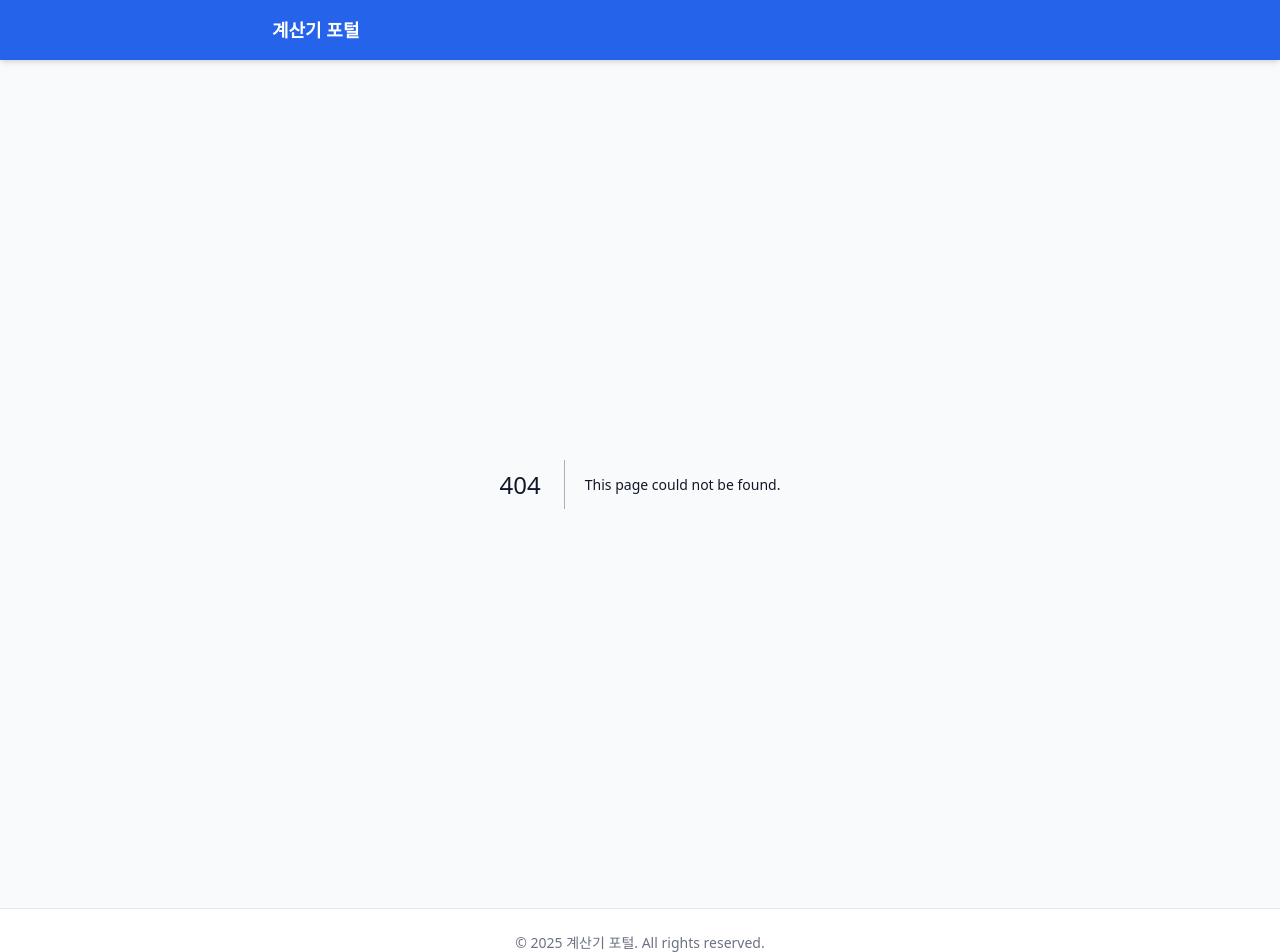
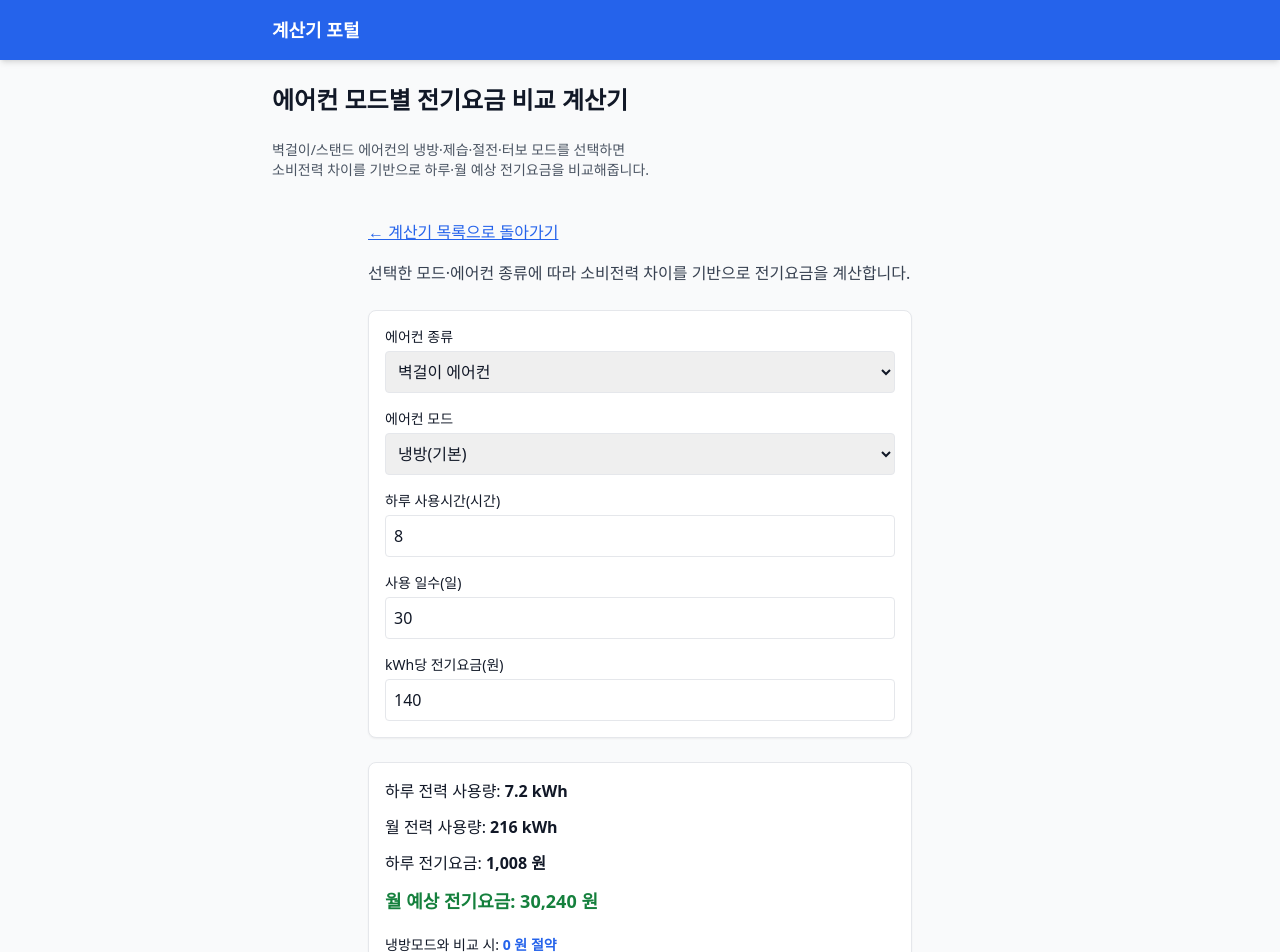
Before and after one commit to geniuspark00-source/calc-site, a Next.js app: page /calculators/aircon-mode in a window 1280 px wide. Before the commit this address had no page. Shown: the top 952 px of the page. Built offline with nearby package versions, Linux system fonts and the light colour scheme.

Commit message:
auto push

```diff
--- /dev/null
+++ b/app/calculators/aircon-mode/AirconModeCalculatorUI.tsx
@@ -0,0 +1,162 @@
+"use client";
+
+import { useState } from "react";
+
+type AirconType = "wall" | "stand";
+type ModeType = "cool" | "dry" | "eco" | "turbo";
+
+const AIRCON_POWER = {
+  wall: {
+    cool: 900,
+    dry: 550,
+    eco: 450,
+    turbo: 1200,
+  },
+  stand: {
+    cool: 1800,
+    dry: 1100,
+    eco: 800,
+    turbo: 2500,
+  },
+};
+
+export default function AirconModeCalculatorUI() {
+  const [type, setType] = useState<AirconType>("wall");
+  const [mode, setMode] = useState<ModeType>("cool");
+  const [hoursPerDay, setHoursPerDay] = useState(8);
+  const [days, setDays] = useState(30);
+  const [kwhPrice, setKwhPrice] = useState(140);
+
+  const power = AIRCON_POWER[type][mode];
+  const baseCoolPower = AIRCON_POWER[type]["cool"];
+
+  const dailyKwh = (power * hoursPerDay) / 1000;
+  const monthlyKwh = dailyKwh * days;
+
+  const dailyCost = dailyKwh * kwhPrice;
+  const monthlyCost = monthlyKwh * kwhPrice;
+
+  const coolMonthly = ((baseCoolPower * hoursPerDay) / 1000) * days * kwhPrice;
+  const diff = monthlyCost - coolMonthly;
+
+  const format = (n: number) =>
+    n.toLocaleString("ko-KR", { maximumFractionDigits: 0 });
+  const formatFloat = (n: number) =>
+    n.toLocaleString("ko-KR", { maximumFractionDigits: 1 });
+
+  return (
+    <div className="max-w-xl mx-auto p-4">
+
+      {/* 돌아가기 */}
+      <a href="/" className="text-blue-600 underline mb-4 inline-block">
+        ← 계산기 목록으로 돌아가기
+      </a>
+
+      {/* 설명 */}
+      <p className="text-gray-700 mb-6 leading-relaxed">
+        선택한 모드·에어컨 종류에 따라 소비전력 차이를 기반으로 전기요금을 계산합니다.
+      </p>
+
+      {/* 입력 영역 */}
+      <div className="bg-white p-4 rounded-lg shadow-sm border space-y-4 mb-6">
+
+        {/* 에어컨 종류 */}
+        <div>
+          <label className="block mb-1 text-sm font-medium">에어컨 종류</label>
+          <select
+            value={type}
+            onChange={(e) => setType(e.target.value as AirconType)}
+            className="w-full border rounded p-2"
+          >
+            <option value="wall">벽걸이 에어컨</option>
+            <option value="stand">스탠드 에어컨</option>
+          </select>
+        </div>
+
+        {/* 모드 */}
+        <div>
+          <label className="block mb-1 text-sm font-medium">에어컨 모드</label>
+          <select
+            value={mode}
+            onChange={(e) => setMode(e.target.value as ModeType)}
+            className="w-full border rounded p-2"
+          >
+            <option value="cool">냉방(기본)</option>
+            <option value="dry">제습모드</option>
+            <option value="eco">절전(ECO)</option>
+            <option value="turbo">파워/터보</option>
+          </select>
+        </div>
+
+        {/* 시간 */}
+        <div>
+          <label className="block mb-1 text-sm font-medium">하루 사용시간(시간)</label>
+          <input
+            type="number"
+            value={hoursPerDay}
+            onChange={(e) => setHoursPerDay(Number(e.target.value))}
+            className="w-full border rounded p-2"
+          />
+        </div>
+
+        {/* 일수 */}
+        <div>
+          <label className="block mb-1 text-sm font-medium">사용 일수(일)</label>
+          <input
+            type="number"
+            value={days}
+            onChange={(e) => setDays(Number(e.target.value))}
+            className="w-full border rounded p-2"
+          />
+        </div>
+
+        {/* 단가 */}
+        <div>
+          <label className="block mb-1 text-sm font-medium">kWh당 전기요금(원)</label>
+          <input
+            type="number"
+            value={kwhPrice}
+            onChange={(e) => setKwhPrice(Number(e.target.value))}
+            className="w-full border rounded p-2"
+          />
+        </div>
+      </div>
+
+      {/* 결과 */}
+      <div className="bg-white p-4 rounded-lg shadow-sm border space-y-3">
+
+        <p>
+          하루 전력 사용량: <strong>{formatFloat(dailyKwh)} kWh</strong>
+        </p>
+
+        <p>
+          월 전력 사용량: <strong>{formatFloat(monthlyKwh)} kWh</strong>
+        </p>
+
+        <p>
+          하루 전기요금: <strong>{format(dailyCost)} 원</strong>
+        </p>
+
+        <p className="text-lg font-bold text-green-700">
+          월 예상 전기요금: {format(monthlyCost)} 원
+        </p>
+
+        {/* 냉방 대비 차이 */}
+        <p className="pt-2 text-sm">
+          냉방모드와 비교 시:{" "}
+          <strong
+            className={diff > 0 ? "text-red-600" : "text-blue-600"}
+          >
+            {diff > 0
+              ? `+${format(diff)} 원 증가`
+              : `${format(Math.abs(diff))} 원 절약`}
+          </strong>
+        </p>
+      </div>
+
+      <p className="text-[12px] text-gray-500 mt-4">
+        ※ 실제 전기요금은 누진제·기본요금·계절 요금에 따라 달라질 수 있습니다.
+      </p>
+    </div>
+  );
+}
--- /dev/null
+++ b/app/calculators/aircon-mode/page.tsx
@@ -0,0 +1,24 @@
+// app/calculators/aircon-mode/page.tsx
+import { generateSEOTags } from "@/lib/seo";
+import AirconModeCalculatorUI from "./AirconModeCalculatorUI";
+
+export const metadata = generateSEOTags({
+  title: "에어컨 모드별 전기요금 비교 계산기 | Calc Site",
+  description:
+    "냉방·제습·절전(ECO)·터보 모드에 따른 소비전력 차이를 기반으로 하루·월 예상 전기요금을 비교 계산합니다.",
+  url: "https://calc-site-delta.vercel.app/calculators/aircon-mode",
+});
+
+export default function AirconModeCalculatorPage() {
+  return (
+    <div className="space-y-6">
+      <h1 className="text-2xl font-bold">에어컨 모드별 전기요금 비교 계산기</h1>
+      <p className="text-sm text-gray-600">
+        벽걸이/스탠드 에어컨의 냉방·제습·절전·터보 모드를 선택하면
+        <br />
+        소비전력 차이를 기반으로 하루·월 예상 전기요금을 비교해줍니다.
+      </p>
+      <AirconModeCalculatorUI />
+    </div>
+  );
+}
--- a/app/page.tsx
+++ b/app/page.tsx
@@ -120,6 +120,18 @@ export default function Home() {
   </p>
 </a>
 
+{/* 에어컨 모드별 전기요금 비교 계산기 */}
+<a
+  href="/calculators/aircon-mode"
+  className="block p-4 bg-white rounded-lg shadow-sm border hover:shadow-md transition"
+>
+  <h2 className="text-lg font-bold text-blue-600">
+    에어컨 모드별 전기요금 비교 계산기 →
+  </h2>
+  <p className="text-gray-600 text-sm">
+    냉방·제습·절전·터보 모드 소비전력 기반 전기요금 비교 계산.
+  </p>
+</a>
 
       </div>
     </div>
```
